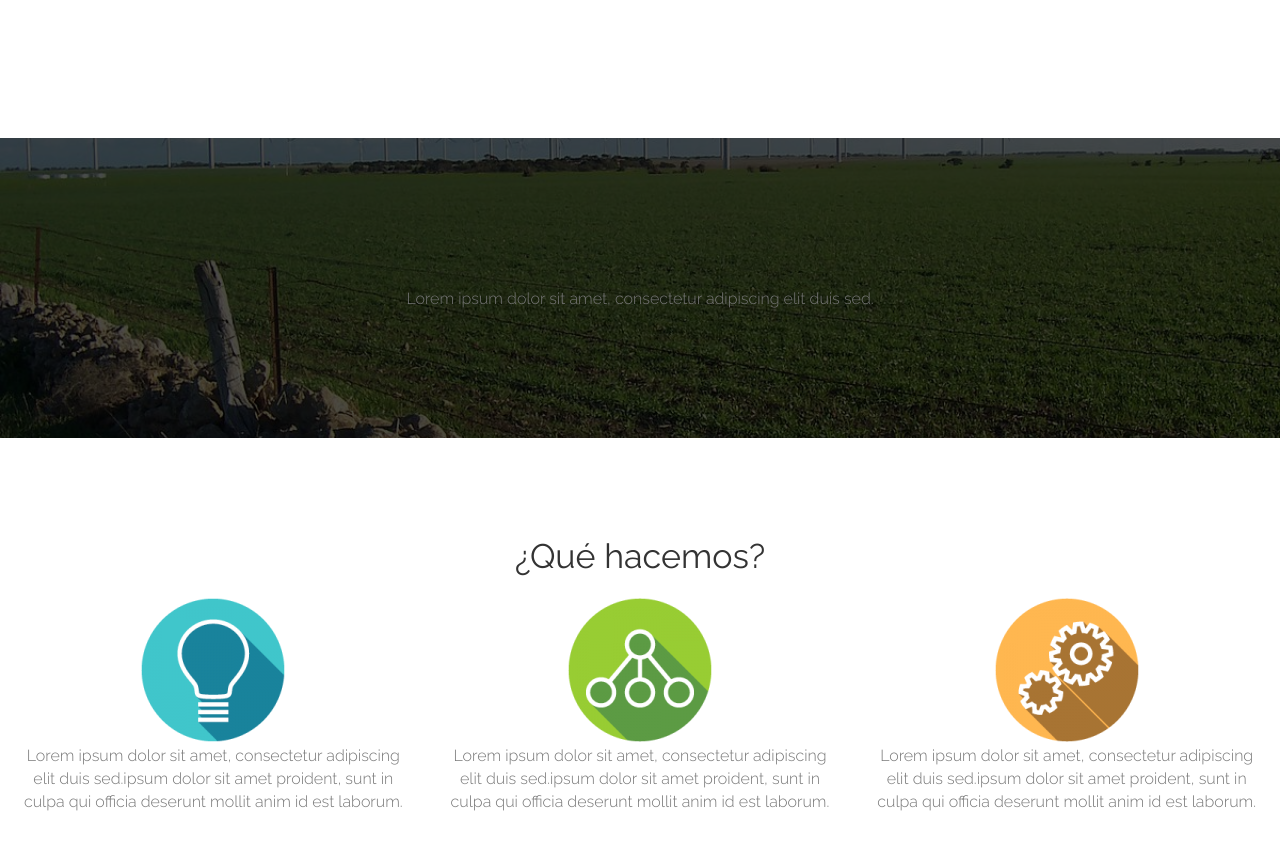
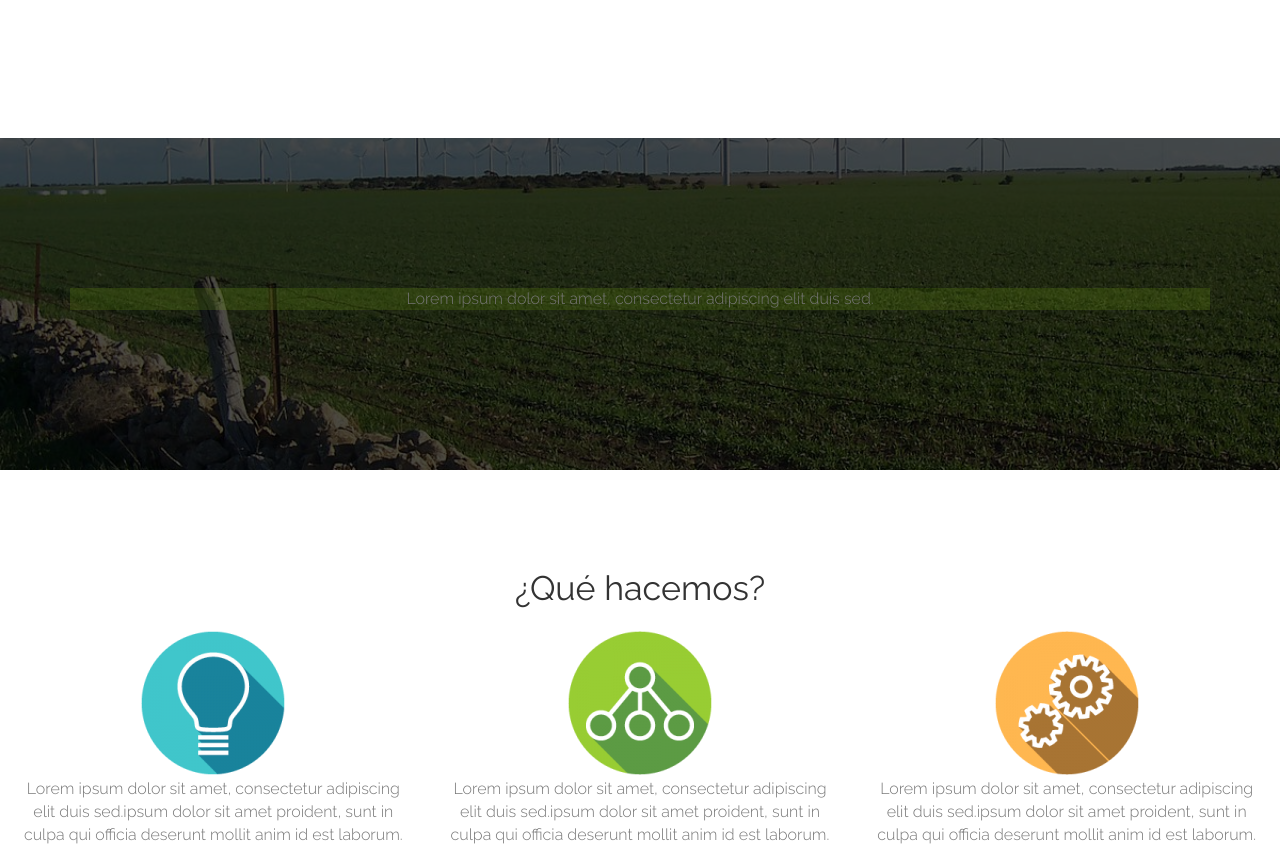
Before and after one commit to DiegoMatus/visualagro, a plain HTML site: page index.html in a window 1280 px wide. Shown: the part 1220-2079 px from the top of the page. Drawn offline with Linux system fonts and the light colour scheme; a script that the page names is missing.

Commit message:
feat - se agrego sintillo texto about 2

```diff
--- a/css/style.css
+++ b/css/style.css
@@ -233,6 +233,8 @@ header .cintillo {
 	line-height: 24px;
 	margin: 15px 0 30px;
 }
+
+
 /* Menu Section */
 #about2 .section-title {
 	background: #444 url(../img/menu-bg2.jpg) center center no-repeat fixed;
@@ -282,6 +284,10 @@ header .cintillo {
 	font-weight: 600;
 	color: #555;
 	margin-top: -26px;
+}
+
+ #about2 .cintillo p{
+	background-color: rgba(114,164,17,0.2);
 }
 /* Portfolio Section */
 #what-do-us .section-title {
--- a/index.html
+++ b/index.html
@@ -84,10 +84,12 @@
   </div>
 </div>
 <!-- about2 Section -->
-<div id="about2" class="">
+<div id="about2" >
   <div class="section-title text-center center">
     <div class="overlay">
+    <div class="cintillo container">
       <p class="col-xs-12">Lorem ipsum dolor sit amet, consectetur adipiscing elit duis sed.</p>
+    </div>
     </div>
   </div>
 </div>
```
